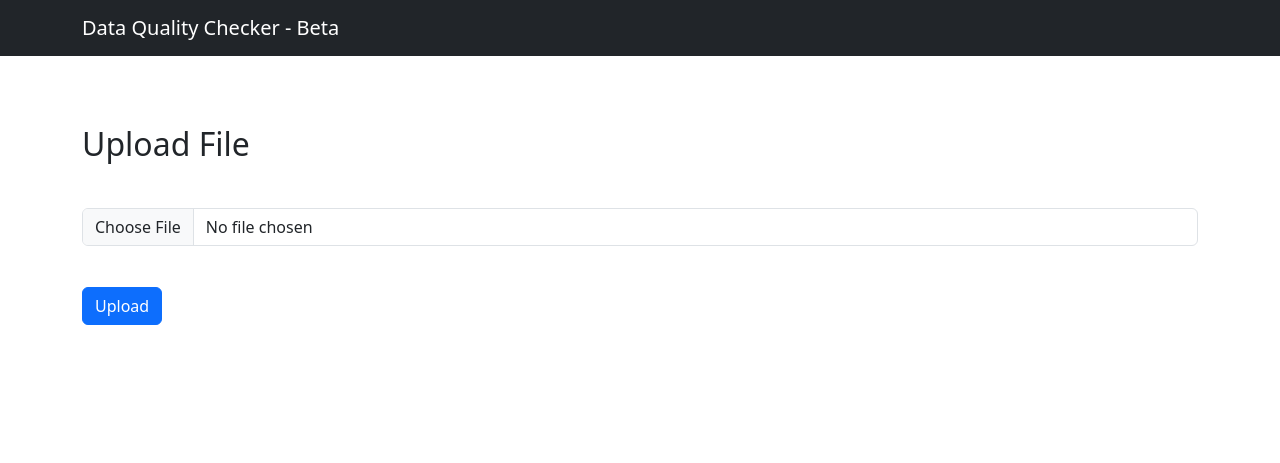
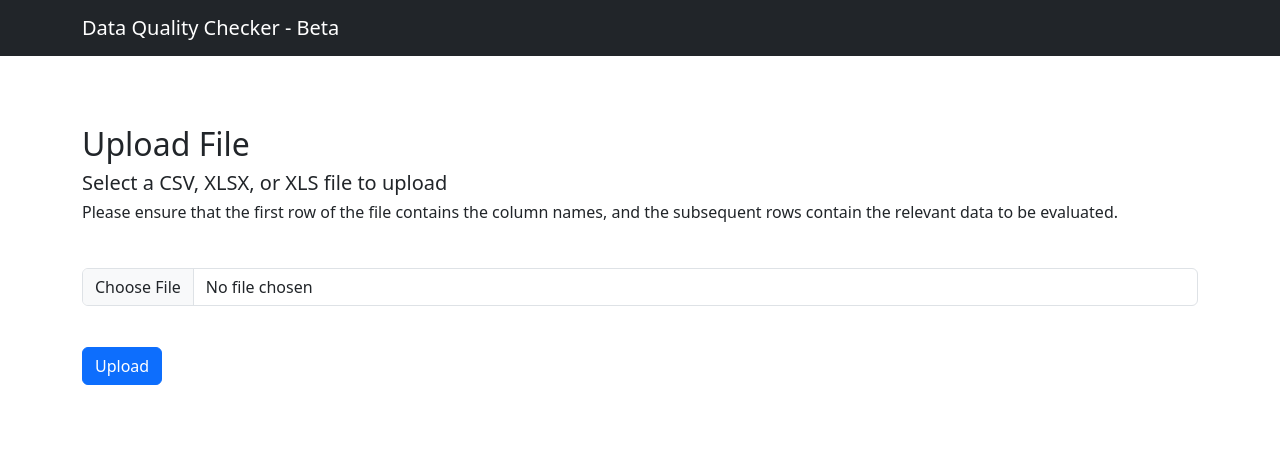
Before and after one commit to samksenija/Data-Quality-Checker, a Django app: page / in a window 1280 px wide. Shown: the top 463 px of the page. Run offline with Django 4.2, Linux system fonts and the light colour scheme.

Commit message:
file upload html: supported files, additional note

```diff
--- a/data_quality_checker/quality_checks/templates/file_upload.html
+++ b/data_quality_checker/quality_checks/templates/file_upload.html
@@ -3,6 +3,10 @@
 {% block body %}
     <div class="push-div-down">
         <h2>Upload File</h2>
+        <h5>Select a CSV, XLSX, or XLS file to upload</h5>
+        <h6>Please ensure that the first row of the file contains the column names,
+            and the subsequent rows contain the relevant data to be evaluated.
+        </h6>
         <form method="post" enctype="multipart/form-data" class="create-space-45">
             {% csrf_token %}
             <div class="mb-3">
```
